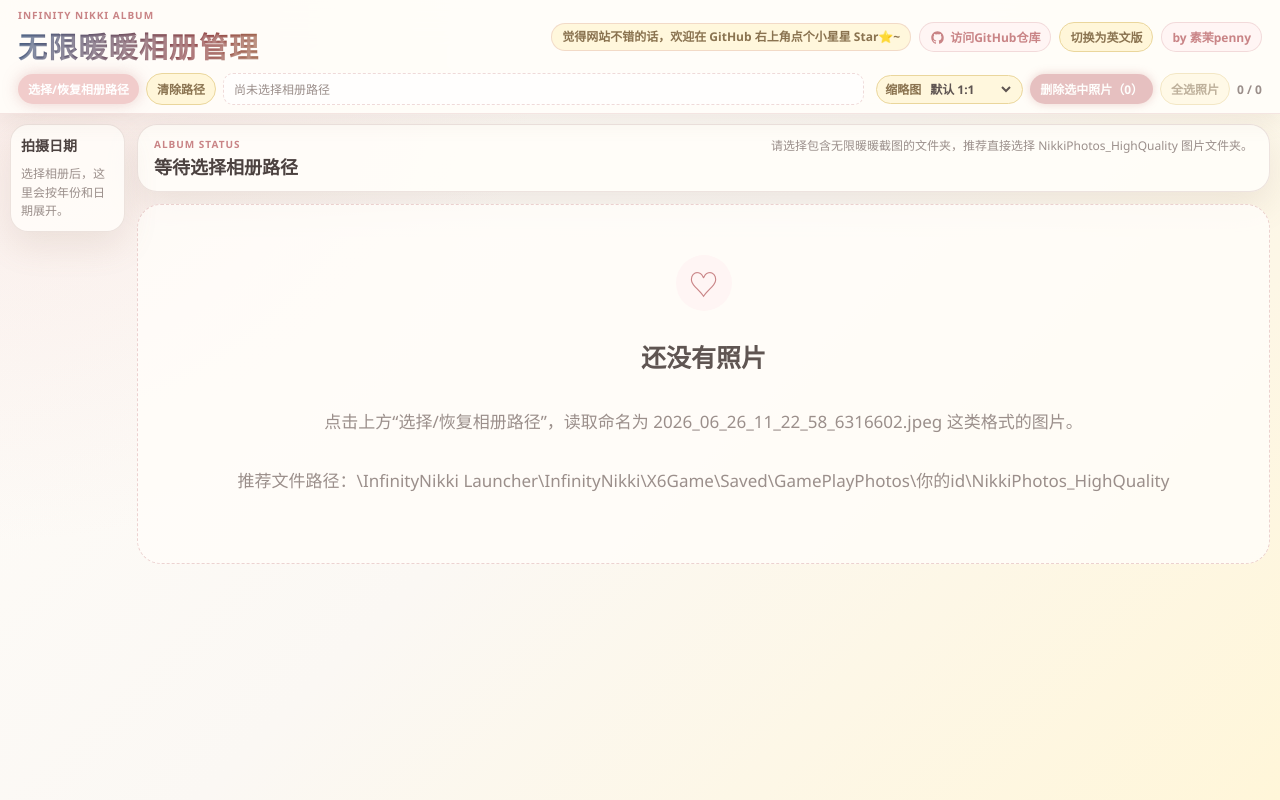
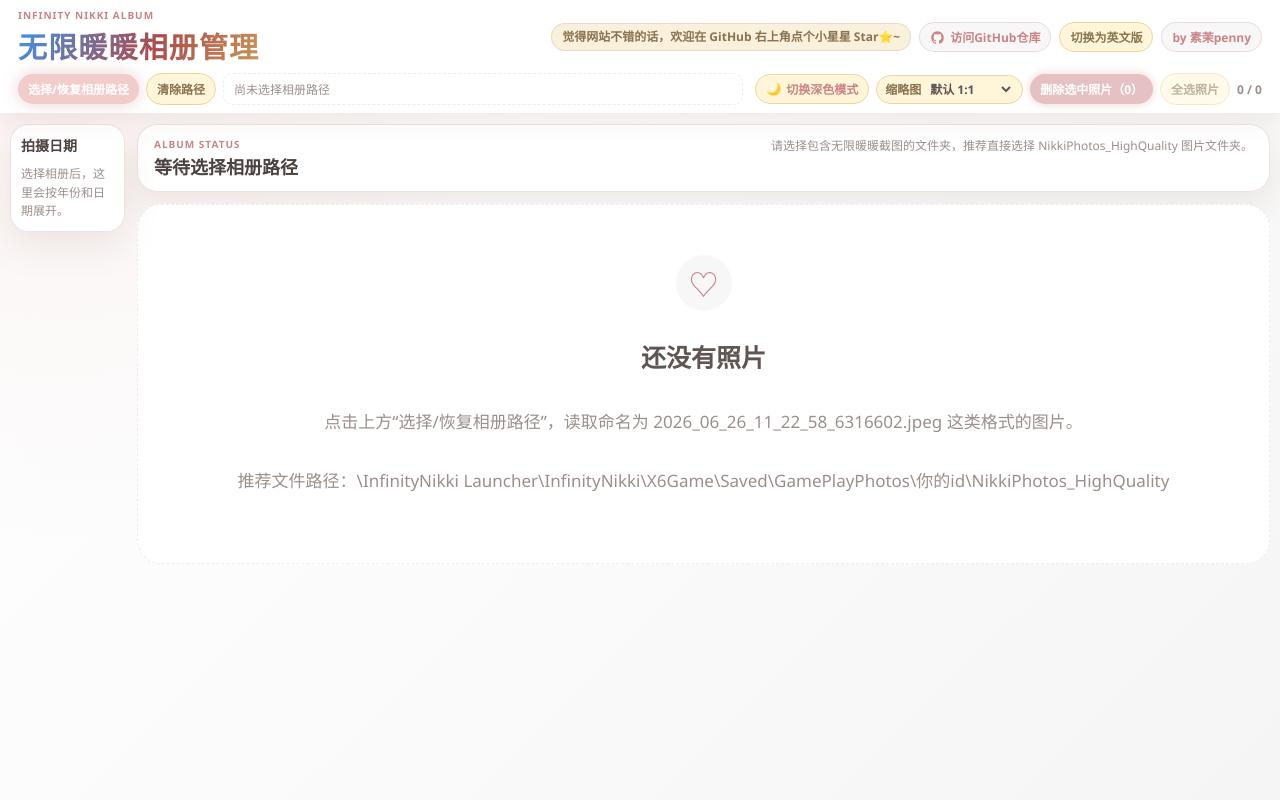
Before and after one commit to sumopenny/Infinity-Nikki-Album-Manager, a Vue app: page / in a window 1280 px wide. Built offline with nearby package versions, Linux system fonts and the light colour scheme.

Commit message:
增加深色模式，优化css样式

```diff
--- a/src/App.vue
+++ b/src/App.vue
@@ -16,9 +16,12 @@
 } from './utils/fileSystem'
 import { isThumbnailMode, type ThumbnailMode } from './types/thumbnail'
 import { DEFAULT_LANGUAGE, getThumbnailModeOptions, messages, type Language, type StatusPrefix, type StatusSuffix } from './i18n'
+import { isThemeMode, type ThemeMode } from './types/theme'
 
 const THUMBNAIL_STORAGE_KEY = 'infinity-nikki-thumbnail-mode'
+const THEME_STORAGE_KEY = 'infinity-nikki-theme-mode'
 const storedThumbnailMode = localStorage.getItem(THUMBNAIL_STORAGE_KEY)
+const storedThemeMode = localStorage.getItem(THEME_STORAGE_KEY)
 
 type DirectoryState =
   | { type: 'none' }
@@ -46,6 +49,7 @@
 const isLoading = ref(false)
 const isDeleting = ref(false)
 const thumbnailMode = ref<ThumbnailMode>(isThumbnailMode(storedThumbnailMode) ? storedThumbnailMode : 'default')
+const themeMode = ref<ThemeMode>(isThemeMode(storedThemeMode) ? storedThemeMode : 'light')
 
 const locale = computed(() => messages[language.value])
 const dateGroups = computed(() => groupPhotosByDate(photos.value))
@@ -104,6 +108,14 @@
   language,
   (nextLanguage) => {
     document.documentElement.lang = nextLanguage === 'zh' ? 'zh-CN' : 'en'
+  },
+  { immediate: true }
+)
+
+watch(
+  themeMode,
+  (nextThemeMode) => {
+    document.documentElement.dataset.theme = nextThemeMode
   },
   { immediate: true }
 )
@@ -177,6 +189,11 @@
 function changeThumbnailMode(mode: ThumbnailMode) {
   thumbnailMode.value = mode
   localStorage.setItem(THUMBNAIL_STORAGE_KEY, mode)
+}
+
+function toggleTheme() {
+  themeMode.value = themeMode.value === 'light' ? 'dark' : 'light'
+  localStorage.setItem(THEME_STORAGE_KEY, themeMode.value)
 }
 
 function toggleAll() {
@@ -303,6 +320,7 @@
       :is-deleting="isDeleting"
       :thumbnail-mode="thumbnailMode"
       :thumbnail-mode-options="thumbnailModeOptions"
+      :theme-mode="themeMode"
       :language="language"
       :messages="locale.topBar"
       @choose-directory="chooseDirectory"
@@ -311,6 +329,7 @@
       @delete-selected="deleteSelectedPhotos"
       @change-thumbnail-mode="changeThumbnailMode"
       @toggle-language="toggleLanguage"
+      @toggle-theme="toggleTheme"
     />
 
     <main class="album-layout">
--- a/src/components/TopBar.vue
+++ b/src/components/TopBar.vue
@@ -1,6 +1,7 @@
 <script setup lang="ts">
 import type { Language, LocaleMessages } from '../i18n'
 import type { ThumbnailMode } from '../types/thumbnail'
+import type { ThemeMode } from '../types/theme'
 
 defineProps<{
   directoryName: string
@@ -11,6 +12,7 @@
   isDeleting: boolean
   thumbnailMode: ThumbnailMode
   thumbnailModeOptions: Array<{ value: ThumbnailMode; label: string }>
+  themeMode: ThemeMode
   language: Language
   messages: LocaleMessages['topBar']
 }>()
@@ -21,6 +23,7 @@
   toggleAll: []
   deleteSelected: []
   toggleLanguage: []
+  toggleTheme: []
   changeThumbnailMode: [mode: ThumbnailMode]
 }>()
 
@@ -75,6 +78,10 @@
       </div>
 
       <div class="action-row">
+        <button class="theme-button" type="button" :aria-label="messages.themeAria(themeMode)" @click="$emit('toggleTheme')">
+          <span class="theme-icon" aria-hidden="true">{{ themeMode === 'light' ? '🌙' : '☀️' }}</span>
+          <span>{{ messages.themeButton(themeMode) }}</span>
+        </button>
         <label class="thumbnail-select-wrap">
           <span>{{ messages.thumbnail }}</span>
           <select
--- a/src/i18n.ts
+++ b/src/i18n.ts
@@ -1,4 +1,5 @@
 import type { ThumbnailMode } from './types/thumbnail'
+import type { ThemeMode } from './types/theme'
 
 export type Language = 'zh' | 'en'
 export type StatusPrefix = 'read' | 'restored'
@@ -32,6 +33,8 @@
     githubText: string
     languageButton: string
     languageAria: string
+    themeButton: (themeMode: ThemeMode) => string
+    themeAria: (themeMode: ThemeMode) => string
     chooseDirectory: string
     loading: string
     clearDirectory: string
@@ -169,6 +172,8 @@
       githubText: '访问GitHub仓库',
       languageButton: '切换为英文版',
       languageAria: '切换到英文版',
+      themeButton: (themeMode) => (themeMode === 'light' ? '切换深色模式' : '切换白色主题'),
+      themeAria: (themeMode) => (themeMode === 'light' ? '切换到深色模式' : '切换到白色主题'),
       chooseDirectory: '选择/恢复相册路径',
       loading: '正在读取...',
       clearDirectory: '清除路径',
@@ -246,6 +251,8 @@
       githubText: 'GitHub',
       languageButton: 'Switch to Chinese',
       languageAria: 'Switch to Chinese',
+      themeButton: (themeMode) => (themeMode === 'light' ? 'Switch to dark mode' : 'Switch to white theme'),
+      themeAria: (themeMode) => (themeMode === 'light' ? 'Switch to dark mode' : 'Switch to white theme'),
       chooseDirectory: 'Choose / restore album folder',
       loading: 'Reading...',
       clearDirectory: 'Clear folder',
--- a/src/styles.css
+++ b/src/styles.css
@@ -4,14 +4,85 @@
   background: #fbf8f4;
   --white: #fffdf9;
   --cream: #fbf8f4;
+  --page-bg: radial-gradient(circle at top left, rgba(233, 185, 184, 0.18), transparent 34rem), linear-gradient(135deg, #ffffff 0%, #fbfbfb 48%, #f5f5f5 100%);
+  --surface: rgba(255, 255, 255, 0.94);
+  --surface-strong: #ffffff;
+  --surface-soft: rgba(255, 255, 255, 0.82);
+  --soft-accent: rgba(247, 247, 247, 0.92);
+  --warm-accent: #f9f1dc;
   --pink: #e9b9b8;
   --pink-deep: #c98486;
   --yellow: #f3e6bd;
   --yellow-soft: #fff6d9;
   --line: #eadfda;
+  --line-soft: rgba(234, 223, 218, 0.86);
+  --button-line: #ead69c;
+  --control-text: #8a7350;
+  --primary-bg: #f1cccb;
+  --primary-hover-bg: #d28f92;
+  --primary-text: #fff;
+  --primary-hover-text: #fff;
+  --primary-shadow: 0 0 16px rgba(201, 132, 134, 0.37);
+  --photo-shadow: 0 0px 9px rgba(150, 85, 41, 0.229);
+  --photo-hover-shadow: 0 0px 15px rgba(157, 85, 37, 0.411);
+  --scrollbar-track: rgba(255, 255, 255, 0.62);
+  --scrollbar-thumb: rgba(201, 132, 134, 0.42);
+  --scrollbar-thumb-hover: rgba(201, 132, 134, 0.68);
   --text: #5f5552;
+  --heading: #4c4240;
   --muted: #9b8f8b;
   --shadow: 0 14px 34px rgba(150, 119, 98, 0.14);
+  --top-bg: rgba(255, 255, 255, 0.94);
+  --top-border: rgba(201, 132, 134, 0.18);
+  --path-bg: rgba(255, 255, 255, 0.82);
+  --frame-bg: #f5efe9;
+  --overlay-bg: rgba(76, 66, 64, 0.62);
+  --lightbox-nav-bg: rgba(255, 253, 249, 0.86);
+  --title-gradient: linear-gradient(115deg, #488cda 5%, #ad4b4b 25%, #d5be60 50%, #836296 85%);
+  /* --title-shadow: rgba(255, 255, 255, 0.32); */
+}
+
+:root[data-theme='dark'] {
+  color: #e9e1dd;
+  background: #050506;
+  --white: #111113;
+  --cream: #050506;
+  --page-bg: radial-gradient(circle at top left, rgba(201, 132, 134, 0.16), transparent 34rem), linear-gradient(135deg, #050506 0%, #0d0d11 52%, #000 100%);
+  --surface: rgba(18, 18, 21, 0.94);
+  --surface-strong: #151519;
+  --surface-soft: rgba(28, 28, 32, 0.82);
+  --soft-accent: rgba(35, 35, 39, 0.92);
+  --warm-accent: #252015;
+  --pink: #d69a9c;
+  --pink-deep: #efb0b2;
+  --yellow: #8d7a47;
+  --yellow-soft: #242016;
+  --line: #343037;
+  --line-soft: rgba(66, 61, 67, 0.86);
+  --button-line: #5c5132;
+  --control-text: #dfcfa4;
+  --primary-bg: #775355;
+  --primary-hover-bg: #d28f92;
+  --primary-text: #909091;
+  --primary-shadow: 0 0 16px rgba(255, 255, 255, 0.18);
+  --photo-shadow: 0 0 3px rgba(255, 221, 221, 0.795);
+  --photo-hover-shadow: 0 0 15px rgba(255, 221, 221, 0.795);
+  --primary-hover-text: #fff;
+  --scrollbar-track: rgba(13, 13, 17, 0.72);
+  --scrollbar-thumb: rgba(239, 176, 178, 0.42);
+  --scrollbar-thumb-hover: rgba(239, 176, 178, 0.68);
+  --text: #eee7e2;
+  --heading: #fff8f4;
+  --muted: #b7aaa5;
+  --shadow: 0 14px 34px rgba(0, 0, 0, 0.42);
+  --top-bg: rgba(10, 10, 12, 0.94);
+  --top-border: rgba(255, 255, 255, 0.08);
+  --path-bg: rgba(20, 20, 24, 0.86);
+  --frame-bg: #18181c;
+  --overlay-bg: rgba(0, 0, 0, 0.76);
+  --lightbox-nav-bg: rgba(18, 18, 21, 0.88);
+  --title-gradient: linear-gradient(115deg, #abe9ff 5%, #ffceeb 28%, #fff2a8 50%, #d9c2ff 85%, #aef7df 100%);
+  /* --title-shadow: ; */
 }
 
 * {
@@ -21,9 +92,35 @@
 body {
   margin: 0;
   min-width: 980px;
-  background:
-    radial-gradient(circle at top left, rgba(233, 185, 184, 0.28), transparent 34rem),
-    linear-gradient(135deg, #fffdf9 0%, #fbf8f4 48%, #fff6d9 100%);
+  background: var(--page-bg);
+  color: var(--text);
+  scrollbar-color: var(--scrollbar-thumb) var(--scrollbar-track);
+  scrollbar-width: thin;
+  transition: background 0.25s ease, color 0.25s ease;
+}
+
+body::-webkit-scrollbar,
+.date-sidebar::-webkit-scrollbar {
+  width: 10px;
+  height: 10px;
+}
+
+body::-webkit-scrollbar-track,
+.date-sidebar::-webkit-scrollbar-track {
+  background: var(--scrollbar-track);
+  border-radius: 999px;
+}
+
+body::-webkit-scrollbar-thumb,
+.date-sidebar::-webkit-scrollbar-thumb {
+  border: 2px solid var(--scrollbar-track);
+  border-radius: 999px;
+  background: var(--scrollbar-thumb);
+}
+
+body::-webkit-scrollbar-thumb:hover,
+.date-sidebar::-webkit-scrollbar-thumb:hover {
+  background: var(--scrollbar-thumb-hover);
 }
 
 button,
@@ -50,8 +147,8 @@
   top: 0;
   z-index: 30;
   padding: 8px 18px 8px;
-  border-bottom: 1px solid rgba(201, 132, 134, 0.2);
-  background: rgba(255, 253, 249, 0.92);
+  border-bottom: 1px solid var(--top-border);
+  background: var(--top-bg);
   backdrop-filter: blur(18px);
   box-shadow: 0 8px 20px rgba(150, 119, 98, 0.1);
 }
@@ -93,12 +190,12 @@
 
 h1 {
   margin-bottom: 0;
-  background: linear-gradient(115deg, #3e628b 0%, #944747 32%, #bdaa5d 58%, #7a5c8c 82%);
+  background: var(--title-gradient);
   background-size: 260% 260%;
   color: transparent;
   font-size: 29px;
   letter-spacing: 0.04em;
-  text-shadow: 0 2px 2px rgba(255, 255, 255, 0.32);
+  text-shadow: 0 2px 2px var(--title-shadow);
   -webkit-background-clip: text;
   background-clip: text;
   animation: title-gradient-flow 4.8s ease-in-out infinite;
@@ -132,18 +229,20 @@
 .signature,
 .github-link,
 .language-button,
+.theme-button,
 .star-hint {
   padding: 5px 10px;
   border: 1px solid rgba(201, 132, 134, 0.24);
   border-radius: 999px;
-  background: #fff5f4;
+  background: var(--soft-accent);
   color: var(--pink-deep);
   font-size: 12px;
   font-weight: 700;
 }
 
 .github-link,
-.language-button {
+.language-button,
+.theme-button {
   display: inline-flex;
   align-items: center;
   gap: 5px;
@@ -151,21 +250,31 @@
   transition: transform 0.2s ease, box-shadow 0.2s ease;
 }
 
-.language-button {
-  border-color: #ead69c;
+.language-button,
+.theme-button {
+  border-color: var(--button-line);
   background: var(--yellow-soft);
-  color: #8a7350;
+  color: var(--control-text);
+}
+
+.theme-button {
+  color: var(--pink-deep);
+}
+
+.theme-icon {
+  line-height: 1;
 }
 
 .star-hint {
   max-width: 380px;
-  background: rgba(255, 246, 217, 0.88);
-  color: #8a7350;
+  background: var(--warm-accent);
+  color: var(--control-text);
   line-height: 1.35;
 }
 
 .github-link:hover,
-.language-button:hover {
+.language-button:hover,
+.theme-button:hover {
   transform: translateY(-1px);
   box-shadow: 0 2px 15px rgba(243, 181, 136, 0.438);
 }
@@ -216,10 +325,10 @@
   align-items: center;
   gap: 5px;
   padding: 4px 8px;
-  border: 1px solid #ead69c;
+  border: 1px solid var(--button-line);
   border-radius: 999px;
-  background: rgba(255, 246, 217, 0.86);
-  color: #8a7350;
+  background: var(--yellow-soft);
+  color: var(--control-text);
   font-size: 12px;
   font-weight: 700;
   white-space: nowrap;
@@ -243,19 +352,20 @@
 
 .primary-button:hover{
   transform: translateY(-1px);
-  background: #d28f92;
+  background: var(--primary-hover-bg);
+  color: var(--primary-hover-text);
 }
 
 .primary-button {
-  background: #f1cccb;
-  color: #fff;
-  box-shadow: 0 0px 16px rgba(201, 132, 134, 0.37);
+  background: var(--primary-bg);
+  color: var(--primary-text);
+  box-shadow: var(--primary-shadow);
 }
 
 .soft-button {
   background: var(--yellow-soft);
-  color: #8a7350;
-  border: 1px solid #ead69c;
+  color: var(--control-text);
+  border: 1px solid var(--button-line);
 }
 
 .danger-button {
@@ -274,9 +384,9 @@
   flex: 1;
   overflow: hidden;
   padding: 6px 10px;
-  border: 1px dashed rgba(201, 132, 134, 0.3);
+  border: 1px dashed var(--top-border);
   border-radius: 10px;
-  background: rgba(255, 255, 255, 0.72);
+  background: var(--path-bg);
   font-size: 12px;
   text-overflow: ellipsis;
   white-space: nowrap;
@@ -302,16 +412,18 @@
   overflow: auto;
   flex: 0 0 115px;
   padding: 10px;
-  border: 1px solid rgba(234, 223, 218, 0.88);
+  border: 1px solid var(--line-soft);
   border-radius: 18px;
-  background: rgba(255, 253, 249, 0.84);
+  background: var(--surface);
   box-shadow: var(--shadow);
   font-size: 12px;
+  scrollbar-color: var(--scrollbar-thumb) var(--scrollbar-track);
+  scrollbar-width: thin;
 }
 
 .sidebar-title {
   margin-bottom: 10px;
-  color: #4c4240;
+  color: var(--heading);
   font-size: 14px;
   font-weight: 800;
 }
@@ -330,7 +442,7 @@
   margin-bottom: 6px;
   padding: 6px 8px;
   border-radius: 10px;
-  background: #fff5f4;
+  background: var(--soft-accent);
   color: var(--pink-deep);
   font-size: 15px;
 }
@@ -372,15 +484,15 @@
   gap: 16px;
   margin-bottom: 12px;
   padding: 12px 16px;
-  border: 1px solid rgba(234, 223, 218, 0.86);
+  border: 1px solid var(--line-soft);
   border-radius: 20px;
-  background: rgba(255, 253, 249, 0.9);
+  background: var(--surface);
   box-shadow: var(--shadow);
 }
 
 .status-card h2 {
   margin-bottom: 0;
-  color: #4c4240;
+  color: var(--heading);
   font-size: 18px;
 }
 
@@ -397,9 +509,9 @@
   place-items: center;
   min-height: 360px;
   padding: 44px;
-  border: 1px dashed rgba(201, 132, 134, 0.35);
+  border: 1px dashed var(--top-border);
   border-radius: 24px;
-  background: rgba(255, 253, 249, 0.82);
+  background: var(--surface);
   text-align: center;
 }
 
@@ -410,7 +522,7 @@
   place-items: center;
   margin-bottom: 14px;
   border-radius: 50%;
-  background: #fff5f4;
+  background: var(--soft-accent);
   color: var(--pink-deep);
   font-size: 30px;
 }
@@ -430,17 +542,17 @@
   scroll-margin-top: 104px;
   margin-bottom: 14px;
   padding: 14px;
-  border: 1px solid rgba(234, 223, 218, 0.82);
+  border: 1px solid var(--line-soft);
   border-radius: 22px;
   box-shadow: var(--shadow);
 }
 
 .block-white {
-  background: rgba(255, 253, 249, 0.95);
+  background: var(--surface);
 }
 
 .block-yellow {
-  background: rgba(255, 247, 222, 0.884);
+  background: var(--warm-accent);
 }
 
 .date-block-header {
@@ -450,7 +562,7 @@
 
 .date-block-header h2 {
   margin-bottom: 0;
-  color: #4c4240;
+  color: var(--heading);
   font-size: 18px;
 }
 
@@ -460,7 +572,7 @@
   gap: 6px;
   padding: 7px 10px;
   border-radius: 999px;
-  background: rgba(255, 253, 249, 0.8);
+  background: var(--surface-soft);
   color: var(--pink-deep);
   font-size: 12px;
   font-weight: 700;
@@ -521,8 +633,8 @@
   padding: 8px;
   border: 2px solid transparent;
   border-radius: 18px;
-  background: rgba(255, 255, 255, 0.72);
-  box-shadow: 0 10px 22px rgba(150, 119, 98, 0.1);
+  background: var(--surface-soft);
+  box-shadow: var(--photo-shadow);
   outline: none;
   transition: transform 0.2s ease, border-color 0.2s ease, box-shadow 0.2s ease;
 }
@@ -530,12 +642,12 @@
 .photo-card:hover,
 .photo-card:focus-visible {
   transform: translateY(-2px);
-  box-shadow: 0 14px 28px rgba(150, 119, 98, 0.14);
+  box-shadow: var(--photo-hover-shadow);
 }
 
 .photo-card.selected {
   border-color: var(--pink-deep);
-  background: #fff5f4;
+  background: var(--soft-accent);
 }
 
 .photo-frame {
@@ -543,7 +655,7 @@
   overflow: hidden;
   aspect-ratio: 1 / 1;
   border-radius: 14px;
-  background: #f5efe9;
+  background: var(--frame-bg);
 }
 
 .photo-frame img {
@@ -602,7 +714,7 @@
   display: grid;
   place-items: center;
   padding: 32px;
-  background: rgba(76, 66, 64, 0.62);
+  background: var(--overlay-bg);
   backdrop-filter: blur(10px);
 }
 
@@ -633,7 +745,7 @@
   height: 42px;
   border: 0;
   border-radius: 50%;
-  background: #ffffff;
+  background: var(--surface-strong);
   color: #da9999;
   font-size: 28px;
   line-height: 1;
@@ -648,7 +760,7 @@
   height: 72px;
   border: 1px solid rgba(255, 255, 255, 0.7);
   border-radius: 999px;
-  background: rgba(255, 253, 249, 0.86);
+  background: var(--lightbox-nav-bg);
   color: var(--pink-deep);
   font-size: 54px;
   line-height: 0.8;
--- /dev/null
+++ b/src/types/theme.ts
@@ -0,0 +1,5 @@
+export type ThemeMode = 'light' | 'dark'
+
+export function isThemeMode(value: string | null): value is ThemeMode {
+  return value === 'light' || value === 'dark'
+}
```
